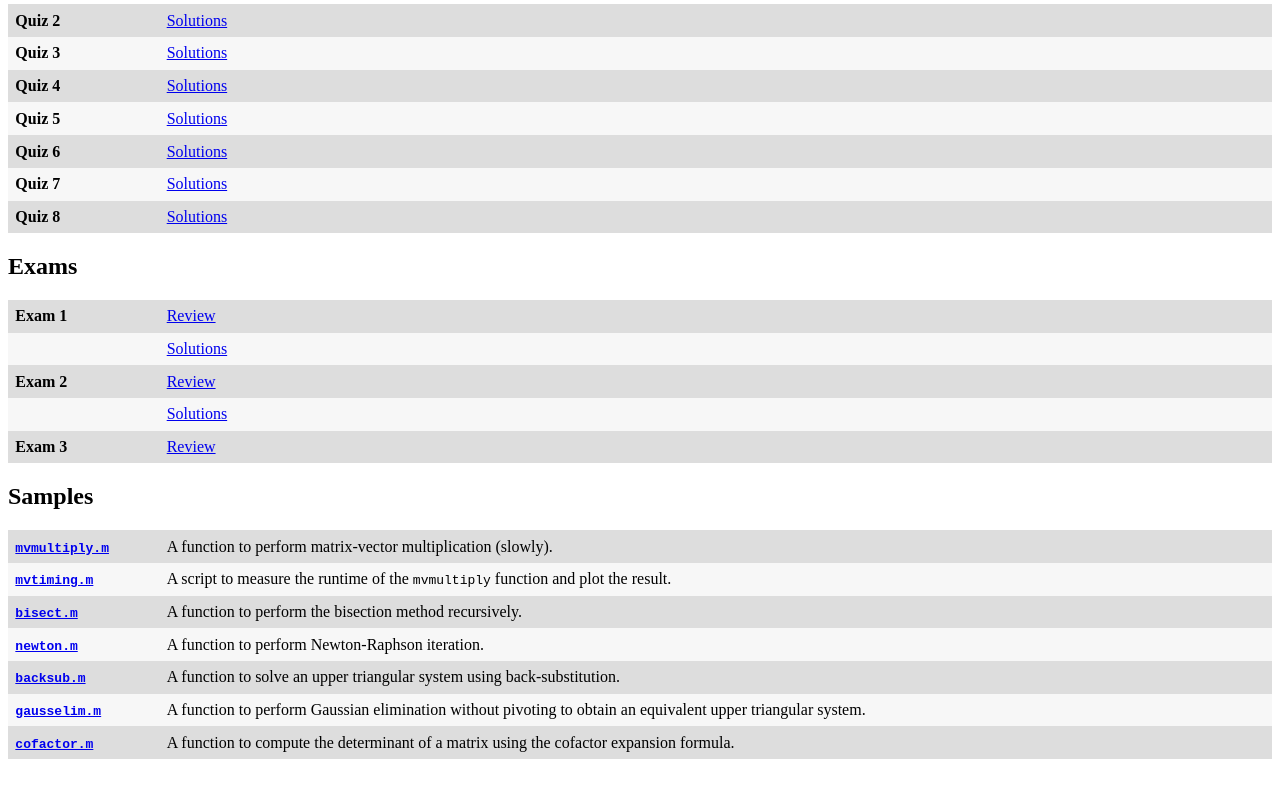
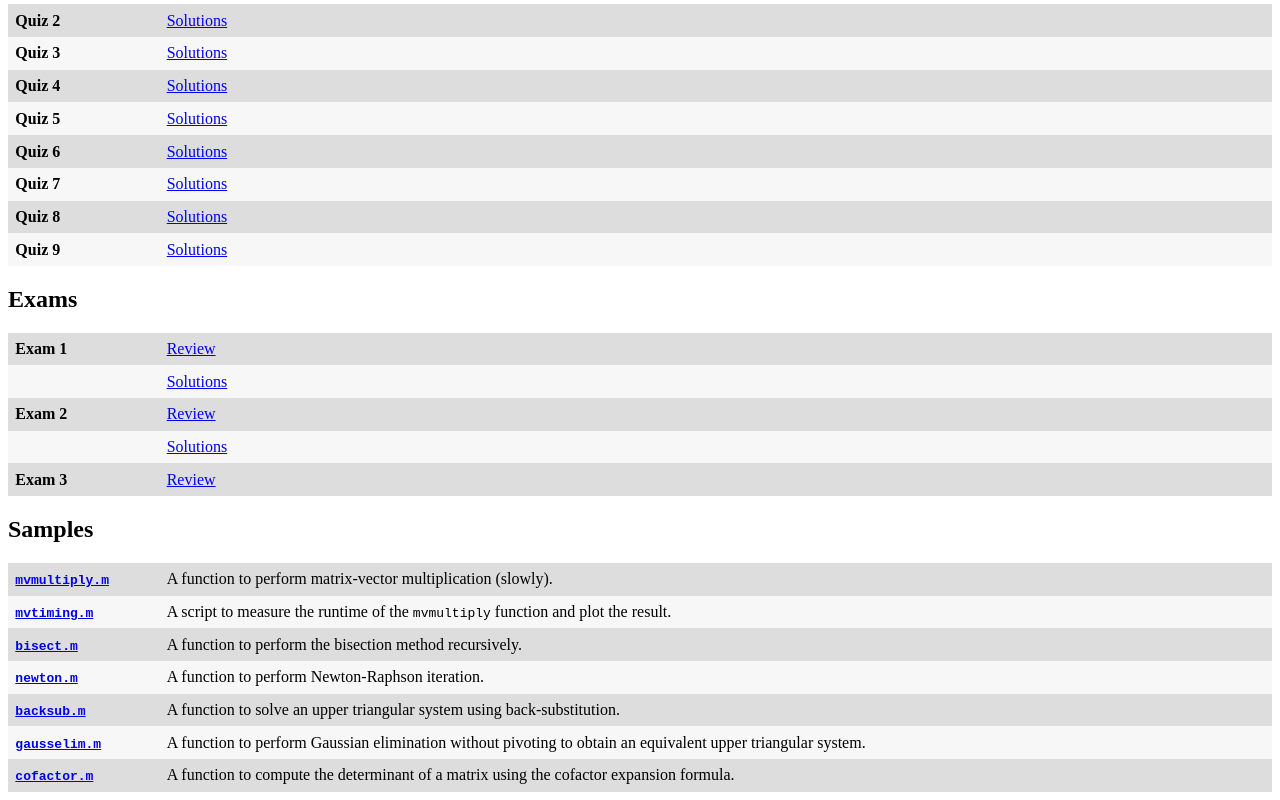
Before and after one commit to pennybacker/math375, a plain HTML site: page index.html in a window 1280 px wide. Shown: the part 855-1655 px from the top of the page. Before the commit the page ends 1622 px from the top, so only its background shows below. Drawn offline with Linux system fonts and the light colour scheme.

Commit message:
added quiz 9 solutions

```diff
--- a/index.html
+++ b/index.html
@@ -125,6 +125,10 @@
   <th>Quiz 8</th>
   <td><a href="quiz8solutions.pdf">Solutions</a></td>
 </tr>
+<tr>
+  <th>Quiz 9</th>
+  <td><a href="quiz9solutions.pdf">Solutions</a></td>
+</tr>
 </table>
 
 <h2>Exams</h2>
```
Also changed, not shown: 1 other file.
